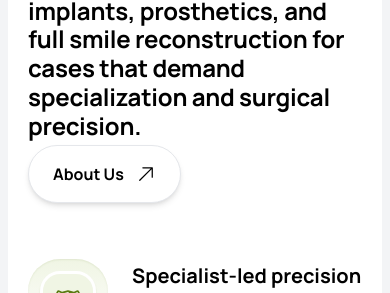
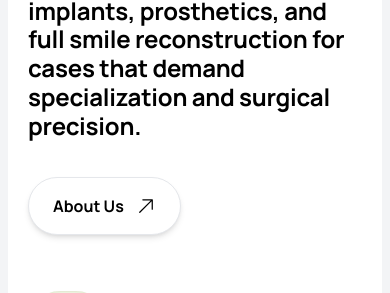
Before and after one commit to AbdulRehman938/dentalLand, a React (Vite) app: page / in a window 390 px wide. Shown: the part 1113-1406 px from the top of the page. Built offline with nearby package versions, Linux system fonts and the light colour scheme.

Commit message:
commit 10 - home page completion try 4

```diff
--- a/src/components/common/Header.tsx
+++ b/src/components/common/Header.tsx
@@ -117,12 +117,12 @@ const Header = () => {
             className="lg:hidden flex flex-col gap-[10px] p-4"
           >
             <motion.div
-              animate={isMenuOpen ? { rotate: 45, y: 9 } : { rotate: 0, y: 0 }}
+              animate={isMenuOpen ? { rotate: 45, y: 6.5 } : { rotate: 0, y: 0 }}
               style={{ backgroundColor: "#000000" }}
               className="w-8 h-[3px] rounded-full"
             />
             <motion.div
-              animate={isMenuOpen ? { rotate: -45, y: 0 } : { rotate: 0, y: 0 }}
+              animate={isMenuOpen ? { rotate: -45, y: -6 } : { rotate: 0, y: 0 }}
               style={{ backgroundColor: "#000000" }}
               className="w-8 h-[3px] rounded-full"
             />
--- a/src/components/home/About.tsx
+++ b/src/components/home/About.tsx
@@ -116,7 +116,7 @@ const About = () => {
         {/* Child Section: BOTTOM (Features Grid) */}
         <div className="w-full bg-white rounded-[24px] py-12 pt-0 md:py-10 px-1 md:px-2 lg:px-20 grid grid-cols-1 lg:grid-cols-4 gap-12 lg:gap-8 items-end">
           {/* Column 1: About Button */}
-          <div className="flex flex-col items-start pb-2">
+          <div className="flex flex-col items-start pb-2 mt-8 md:mt-0">
             <Button
               variant="secondary"
               className="w-fit !px-6 !py-4 md:!px-8 md:!py-5"
@@ -191,7 +191,7 @@ const About = () => {
             {/* Action Button */}
             <motion.button
               whileHover={{ rotate: 45, scale: 1.1 }}
-              className="w-12 h-12 md:w-14 md:h-14 bg-white/10 backdrop-blur-md rounded-full flex items-center justify-center border border-white/20 transition-colors hover:bg-white/20"
+              className="w-12 h-12 md:w-14 md:h-14 left-3 md:left-0 bg-white/10 backdrop-blur-md rounded-full flex items-center justify-center border border-white/20 transition-colors hover:bg-white/20"
             >
               <HiArrowUpRight className="text-xl md:text-2xl text-white" />
             </motion.button>
```
